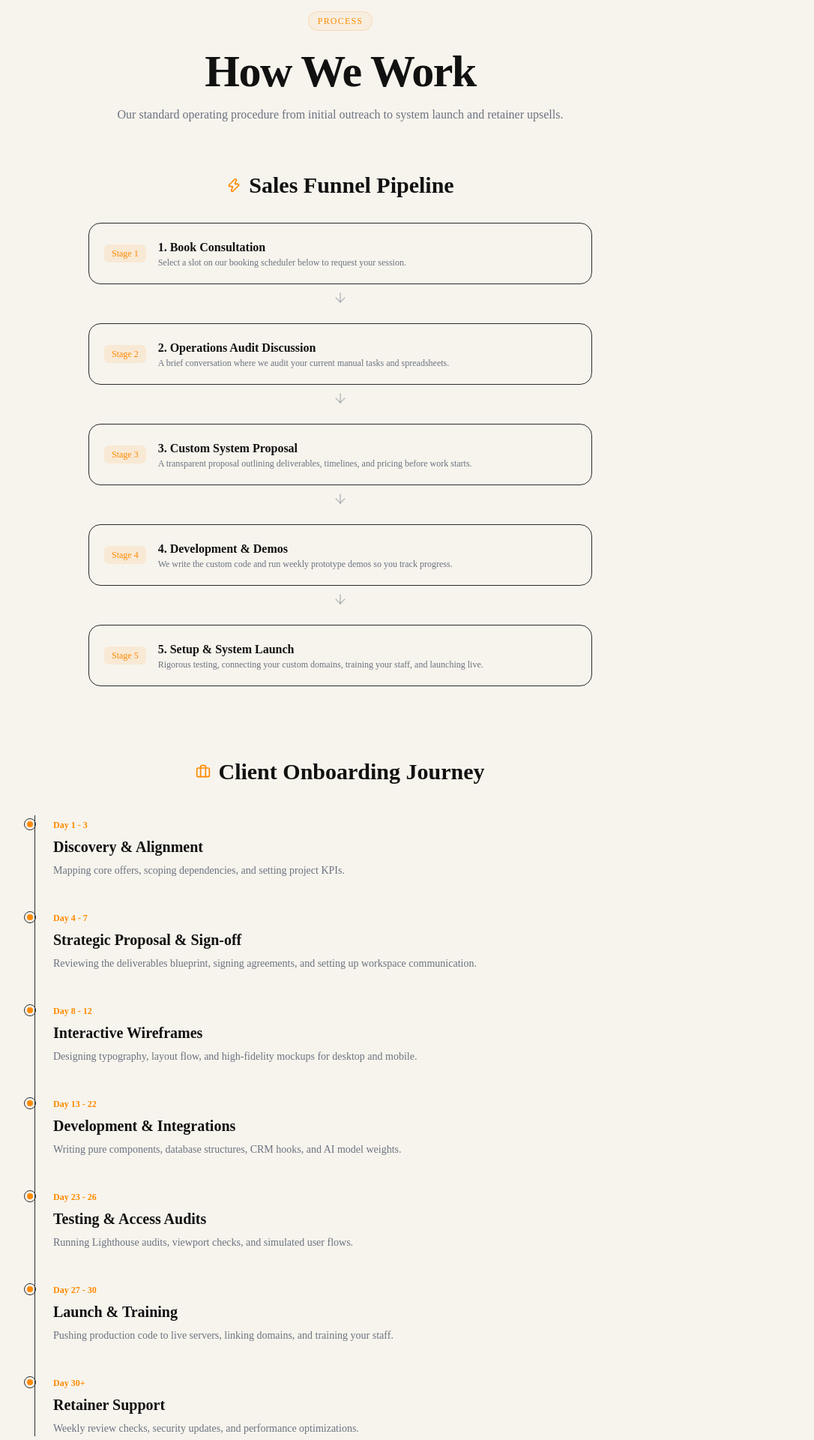
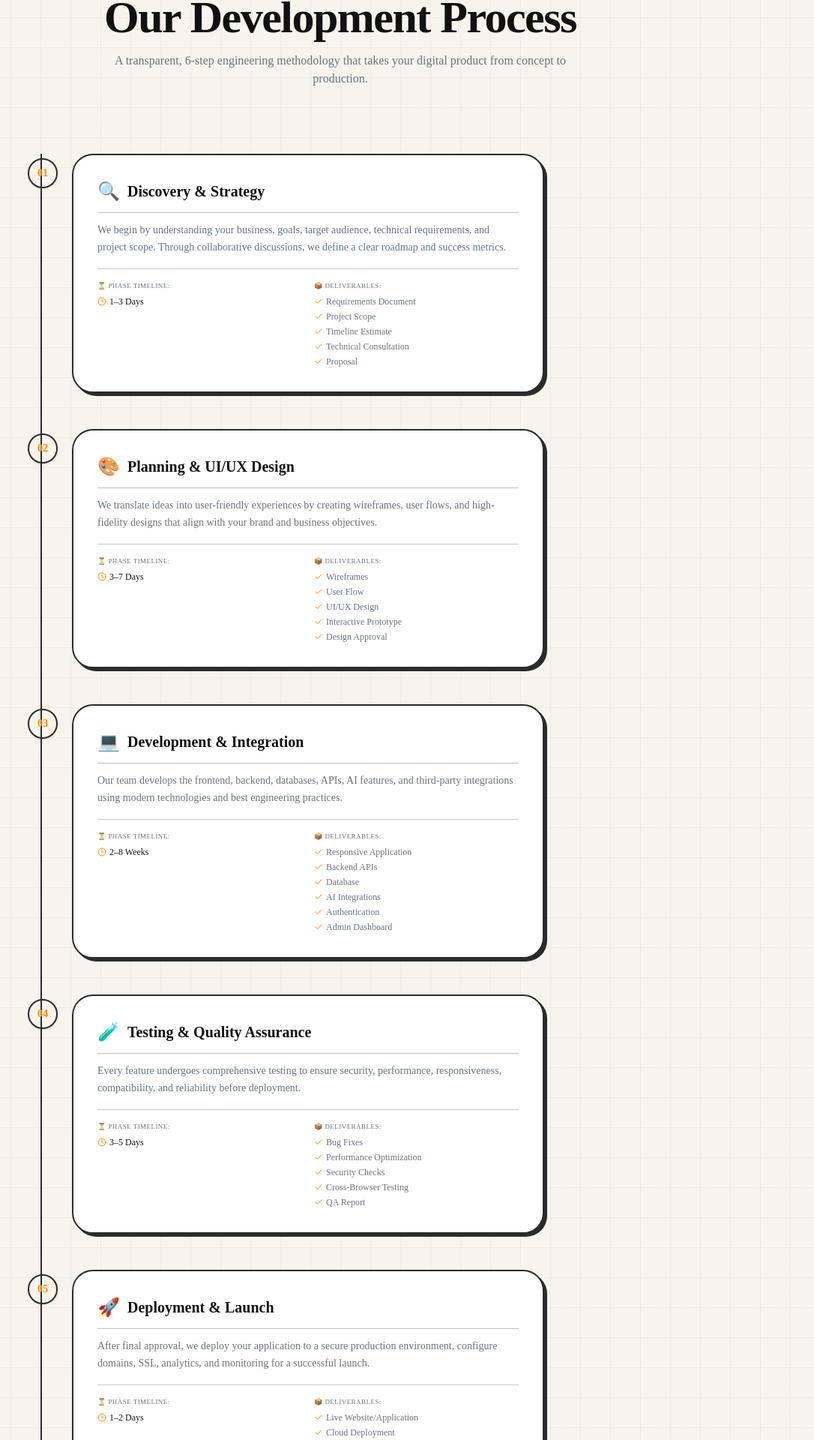
Before and after one commit to JayantOlhyan/Jayant-solutions, a Next.js app: page /process in a window 1280 px wide. Shown: the part 161-2081 px from the top of the page at 75% size, without its empty margins (186-1272 px from the left). Built offline with nearby package versions, Linux system fonts and the light colour scheme.

Commit message:
feat: align process page layout to show 6-step B2B development pipeline details

```diff
--- a/src/app/process/page.tsx
+++ b/src/app/process/page.tsx
@@ -1,74 +1,94 @@
 import React from "react";
-import { funnelSteps, clientJourneyDays } from "@/data/content";
-import { ArrowDown, Briefcase, Zap } from "lucide-react";
+import { devProcessSteps } from "@/data/content";
+import { Check, Clock, Calendar } from "lucide-react";
 
 export default function ProcessPage() {
   return (
-    <section className="py-20 md:py-28 max-w-4xl mx-auto px-4">
+    <div className="hog-grid min-h-screen pb-20 pt-10">
+      <main className="max-w-4xl mx-auto px-6 flex flex-col gap-16">
         {/* Header */}
-      <div className="text-center max-w-2xl mx-auto mb-16">
+        <div className="text-center max-w-2xl mx-auto mb-6">
           <span className="font-mono text-xs tracking-widest uppercase text-primary border border-primary/20 bg-primary/5 px-3 py-1 rounded-full mb-4 inline-block">
             Process
           </span>
           <h1 className="font-serif text-4xl md:text-6xl font-bold tracking-tight text-text-base mb-4 mt-2">
-          How We Work
+            Our Development Process
           </h1>
           <p className="text-sm md:text-base text-text-muted">
-          Our standard operating procedure from initial outreach to system launch and retainer upsells.
+            A transparent, 6-step engineering methodology that takes your digital product from concept to production.
           </p>
         </div>
 
-      {/* Sales Funnel Pipeline */}
-      <div className="mb-24">
-        <div className="flex items-center gap-2.5 mb-8 justify-center">
-          <Zap className="size-5 text-primary" />
-          <h2 className="font-serif text-2xl md:text-3xl font-bold text-text-base">Sales Funnel Pipeline</h2>
+        {/* 6 Steps Timeline Vertical Flow */}
+        <div className="relative border-l-2 border-border-custom ml-4 md:ml-6 pl-6 md:pl-10 space-y-12 max-w-2xl mx-auto w-full">
+          {devProcessSteps.map((step) => (
+            <div key={step.step} className="relative">
+              {/* Outer circle indicator */}
+              <div className="absolute -left-[43px] md:-left-[59px] top-1.5 bg-background-base border-2 border-border-custom size-10 rounded-full flex items-center justify-center shadow-sm">
+                <span className="text-sm font-mono font-bold text-primary">{step.step}</span>
               </div>
 
-        <div className="space-y-4 max-w-2xl mx-auto">
-          {funnelSteps.map((step, idx) => (
-            <div key={idx} className="flex flex-col items-center">
-              <div className="w-full glass-card rounded-2xl border border-border-custom p-5 flex items-center justify-between gap-4">
-                <span className="font-mono text-xs text-primary bg-primary/10 px-2.5 py-1 rounded-md">
-                  Stage {idx + 1}
+              {/* Step Card block */}
+              <div className="hog-card rounded-[28px] p-6 md:p-8">
+                <div className="flex items-center gap-2.5 mb-3 border-b border-border-custom/30 pb-3">
+                  <span className="text-xl md:text-2xl">{step.icon}</span>
+                  <h3 className="font-serif text-lg md:text-xl font-bold text-text-base">
+                    {step.name}
+                  </h3>
+                </div>
+
+                <p className="text-xs md:text-sm text-text-muted leading-relaxed mb-4">
+                  {step.desc}
+                </p>
+
+                {/* Sub-details grid */}
+                <div className="grid grid-cols-1 sm:grid-cols-2 gap-4 border-t border-border-custom/25 pt-4">
+                  <div>
+                    <span className="font-mono text-[9px] uppercase tracking-wider text-text-muted block mb-1.5">
+                      ⏳ Phase Timeline:
                     </span>
-                <div className="flex-1 text-center md:text-left">
-                  <h4 className="font-bold text-text-base text-sm md:text-base">{step.stage}</h4>
-                  <p className="text-xs text-text-muted">{step.desc}</p>
+                    <span className="text-xs text-text-base font-mono flex items-center gap-1">
+                      <Clock className="size-3 text-primary" /> {step.timeline}
+                    </span>
+                  </div>
+
+                  <div>
+                    <span className="font-mono text-[9px] uppercase tracking-wider text-text-muted block mb-1.5">
+                      📦 Deliverables:
+                    </span>
+                    <ul className="space-y-1">
+                      {step.deliverables.map((item) => (
+                        <li key={item} className="text-xs text-text-muted flex items-start gap-1">
+                          <Check className="size-3 text-primary shrink-0 mt-0.5" />
+                          <span>{item}</span>
+                        </li>
+                      ))}
+                    </ul>
                   </div>
                 </div>
-              {idx < funnelSteps.length - 1 && (
-                <ArrowDown className="size-5 text-text-muted/40 my-2" />
-              )}
-            </div>
-          ))}
-        </div>
-      </div>
-
-      {/* Client Onboarding Journey */}
-      <div className="mb-16">
-        <div className="flex items-center gap-2.5 mb-10 justify-center">
-          <Briefcase className="size-5 text-primary" />
-          <h2 className="font-serif text-2xl md:text-3xl font-bold text-text-base">Client Onboarding Journey</h2>
-        </div>
-
-        <div className="relative border-l border-border-custom ml-4 md:ml-6 pl-6 space-y-10 max-w-2xl mx-auto">
-          {clientJourneyDays.map((journey) => (
-            <div key={journey.day} className="relative">
-              <div className="absolute -left-[31px] md:-left-[39px] top-1 bg-background-base border border-border-custom size-4 rounded-full flex items-center justify-center">
-                <div className="size-2 rounded-full bg-primary" />
-              </div>
-              <div>
-                <span className="font-mono text-xs text-primary font-semibold">{journey.day}</span>
-                <h3 className="font-serif text-lg md:text-xl font-bold text-text-base mt-1 mb-2">
-                  {journey.title}
-                </h3>
-                <p className="text-xs md:text-sm text-text-muted">{journey.description}</p>
               </div>
             </div>
           ))}
         </div>
+
+        {/* CTA booking section */}
+        <div className="hog-card rounded-[28px] p-8 md:p-12 text-center max-w-3xl mx-auto mt-6 w-full">
+          <h3 className="font-serif text-2xl md:text-3xl font-bold text-text-base mb-4">
+            Ready to Scope Your Project?
+          </h3>
+          <p className="text-xs md:text-sm text-text-muted mb-6 max-w-md mx-auto">
+            Book a strategy consultation. We will detail requirements, timeline bounds, and provide a transparent proposal.
+          </p>
+          <a
+            href="https://cal.com/jayant-web-and-ai-systems/strategy-call"
+            target="_blank"
+            rel="noopener noreferrer"
+            className="hog-btn px-6 py-3 text-xs rounded-xl inline-block"
+          >
+            Schedule Strategy Call
+          </a>
         </div>
-    </section>
+      </main>
+    </div>
   );
 }
--- a/src/data/content.ts
+++ b/src/data/content.ts
@@ -558,24 +558,82 @@ export const agencyServices: AgencyService[] = [
   }
 ];
 
-// Sales Funnel Steps
-export const funnelSteps = [
-  { stage: "1. Book Consultation", desc: "Select a slot on our booking scheduler below to request your session." },
-  { stage: "2. Operations Audit Discussion", desc: "A brief conversation where we audit your current manual tasks and spreadsheets." },
-  { stage: "3. Custom System Proposal", desc: "A transparent proposal outlining deliverables, timelines, and pricing before work starts." },
-  { stage: "4. Development & Demos", desc: "We write the custom code and run weekly prototype demos so you track progress." },
-  { stage: "5. Setup & System Launch", desc: "Rigorous testing, connecting your custom domains, training your staff, and launching live." }
+export interface DevProcessStep {
+  step: string;
+  name: string;
+  desc: string;
+  timeline: string;
+  deliverables: string[];
+  icon: string;
+}
+
+export const devProcessSteps: DevProcessStep[] = [
+  {
+    step: "01",
+    name: "Discovery & Strategy",
+    desc: "We begin by understanding your business, goals, target audience, technical requirements, and project scope. Through collaborative discussions, we define a clear roadmap and success metrics.",
+    timeline: "1–3 Days",
+    deliverables: ["Requirements Document", "Project Scope", "Timeline Estimate", "Technical Consultation", "Proposal"],
+    icon: "🔍"
+  },
+  {
+    step: "02",
+    name: "Planning & UI/UX Design",
+    desc: "We translate ideas into user-friendly experiences by creating wireframes, user flows, and high-fidelity designs that align with your brand and business objectives.",
+    timeline: "3–7 Days",
+    deliverables: ["Wireframes", "User Flow", "UI/UX Design", "Interactive Prototype", "Design Approval"],
+    icon: "🎨"
+  },
+  {
+    step: "03",
+    name: "Development & Integration",
+    desc: "Our team develops the frontend, backend, databases, APIs, AI features, and third-party integrations using modern technologies and best engineering practices.",
+    timeline: "2–8 Weeks",
+    deliverables: ["Responsive Application", "Backend APIs", "Database", "AI Integrations", "Authentication", "Admin Dashboard"],
+    icon: "💻"
+  },
+  {
+    step: "04",
+    name: "Testing & Quality Assurance",
+    desc: "Every feature undergoes comprehensive testing to ensure security, performance, responsiveness, compatibility, and reliability before deployment.",
+    timeline: "3–5 Days",
+    deliverables: ["Bug Fixes", "Performance Optimization", "Security Checks", "Cross-Browser Testing", "QA Report"],
+    icon: "🧪"
+  },
+  {
+    step: "05",
+    name: "Deployment & Launch",
+    desc: "After final approval, we deploy your application to a secure production environment, configure domains, SSL, analytics, and monitoring for a successful launch.",
+    timeline: "1–2 Days",
+    deliverables: ["Live Website/Application", "Cloud Deployment", "SSL Configuration", "Analytics Setup", "Production Environment"],
+    icon: "🚀"
+  },
+  {
+    step: "06",
+    name: "Support & Growth",
+    desc: "We continue supporting your product after launch with maintenance, updates, monitoring, performance improvements, feature enhancements, and technical guidance.",
+    timeline: "Ongoing",
+    deliverables: ["Technical Support", "Maintenance", "Performance Monitoring", "Feature Updates", "Monthly Reports"],
+    icon: "🤝"
+  }
 ];
 
-// Client Journey Stepper Schedule
+// Backward compatibility layers
+export const funnelSteps = [
+  { stage: "1. Discovery & Strategy", desc: "Collaborative scoping to map out requirements." },
+  { stage: "2. UI/UX Design", desc: "Interactive wireframes and layout assets approval." },
+  { stage: "3. Development", desc: "Building frontend, APIs, and AI integrations." },
+  { stage: "4. Testing & QA", desc: "Rigorous responsive, security, and performance audits." },
+  { stage: "5. Launch", desc: "Secure production hosting deployment and domain mapping." }
+];
+
 export const clientJourneyDays: ClientJourneyDay[] = [
-  { day: "Day 1 - 3", title: "Discovery & Alignment", description: "Mapping core offers, scoping dependencies, and setting project KPIs." },
-  { day: "Day 4 - 7", title: "Strategic Proposal & Sign-off", description: "Reviewing the deliverables blueprint, signing agreements, and setting up workspace communication." },
-  { day: "Day 8 - 12", title: "Interactive Wireframes", description: "Designing typography, layout flow, and high-fidelity mockups for desktop and mobile." },
-  { day: "Day 13 - 22", title: "Development & Integrations", description: "Writing pure components, database structures, CRM hooks, and AI model weights." },
-  { day: "Day 23 - 26", title: "Testing & Access Audits", description: "Running Lighthouse audits, viewport checks, and simulated user flows." },
-  { day: "Day 27 - 30", title: "Launch & Training", description: "Pushing production code to live servers, linking domains, and training your staff." },
-  { day: "Day 30+", title: "Retainer Support", description: "Weekly review checks, security updates, and performance optimizations." }
+  { day: "01", title: "Discovery & Strategy", description: "🔍 Requirements document, roadmap scoping." },
+  { day: "02", title: "Planning & Design", description: "🎨 Wireframes, interactive layout prototypes." },
+  { day: "03", title: "Development", description: "💻 Responsive components, databases, and APIs." },
+  { day: "04", title: "Testing & QA", description: "🧪 Cross-browser testing and performance optimization." },
+  { day: "05", title: "Deployment & Launch", description: "🚀 Domain DNS routing, SSL certificates setup." },
+  { day: "06", title: "Support & Retainers", description: "🤝 Ongoing maintenance updates and monitoring." }
 ];
 
 // FAQ
```
Lines whose indentation alone changed are shown as unchanged.
